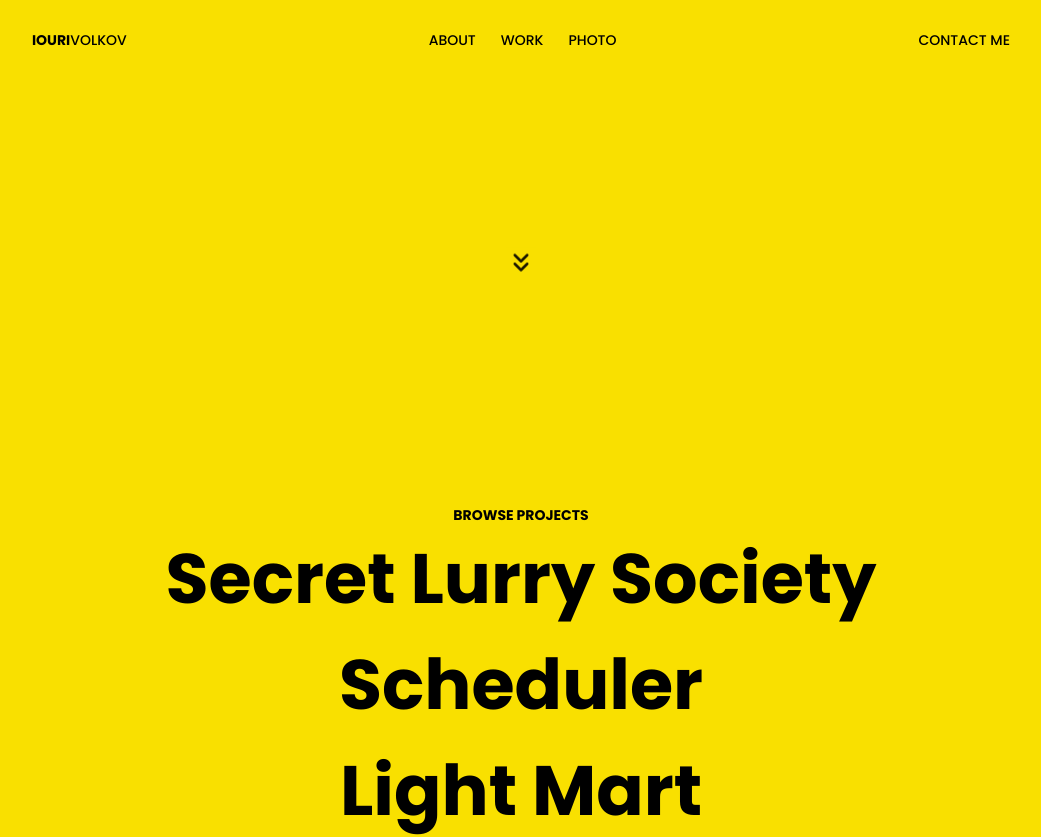
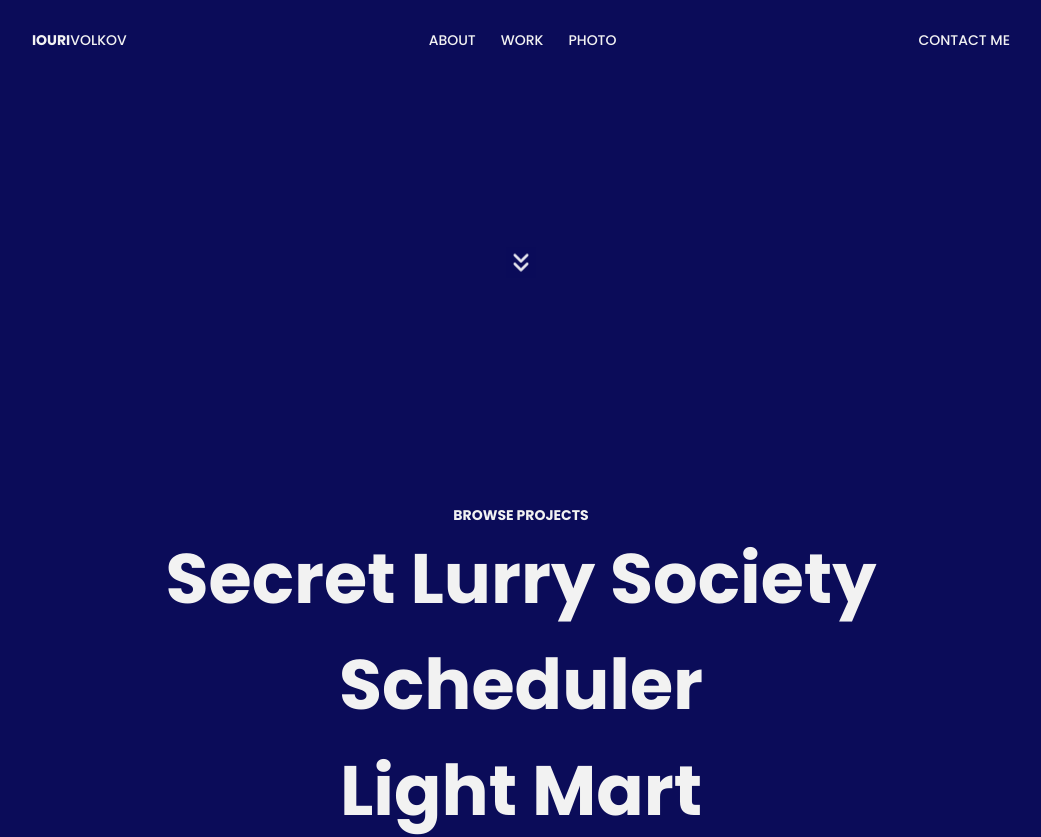
Before and after one commit to iourivolkov/portfolio-website, a React (Create React App) app: page / in a window 1280 px wide. Shown: the top 837 px of the page, without its empty margins (119-1160 px from the left). Built offline with nearby package versions, Linux system fonts and the light colour scheme.

Commit message:
change bg color and update text-decoration

```diff
--- a/src/styles/LandingPage.css
+++ b/src/styles/LandingPage.css
@@ -2,7 +2,7 @@
   margin: 0;
   padding: 0;
   box-sizing: border-box;
-  background-color: #f9e000;
+  background-color: #0b0c59;
 }
 
 .container {
@@ -17,7 +17,7 @@
   font-family: "Poppins", sans-serif;
   font-size: 90px;
   margin-top: 300px;
-  color: black;
+  color: rgb(255, 255, 255);
 }
 
 .page-down-icon {
@@ -25,6 +25,7 @@
   height: 30px;
   opacity: 90%;
   animation: updown 2s ease infinite;
+  color: white;
 }
 
 @keyframes updown {
--- a/src/styles/Navigation.css
+++ b/src/styles/Navigation.css
@@ -16,6 +16,7 @@ li {
   margin-top: 30px;
   cursor: pointer;
   font-size: 14px;
+  color: rgb(242, 242, 242);
 }
 
 .middle {
@@ -40,27 +41,27 @@ li {
 .about:hover {
   text-decoration-line: underline;
   text-decoration-style: wavy;
-  text-decoration-color: white;
+  text-decoration-color: rgb(255, 255, 44);
   margin-top: 5px;
 }
 
 .contact:hover {
   text-decoration-line: underline;
   text-decoration-style: wavy;
-  text-decoration-color: white;
+  text-decoration-color: rgb(255, 255, 44);
   margin-top: 5px;
 }
 
 .photo:hover {
   text-decoration-line: underline;
   text-decoration-style: wavy;
-  text-decoration-color: white;
+  text-decoration-color: rgb(255, 255, 44);
   margin-top: 5px;
 }
 
 .portfolio:hover {
   text-decoration-line: underline;
   text-decoration-style: wavy;
-  text-decoration-color: white;
+  text-decoration-color: rgb(255, 255, 44);
   margin-top: 5px;
 }
--- a/src/styles/Projects.css
+++ b/src/styles/Projects.css
@@ -4,19 +4,19 @@
   box-sizing: border-box;
 }
 
+
 .past-project-links {
   font-family: "Poppins", sans-serif;
   font-size: 70px;
+  color: rgb(242, 242, 242);
 }
 
 .past-project-links:hover {
-  text-decoration-line: underline;
-  text-decoration-color: white;
+
   cursor: pointer;
+  text-shadow: 4px 4px rgb(46, 60, 220);
 
 }
-
-
 
 h1 {
   font-family: "Poppins", sans-serif;
@@ -26,4 +26,5 @@ h1 {
 .recent-work {
   font-family: "Poppins", sans-serif;
   font-size: 14px;
+  color: rgb(242, 242, 242);
 }
```
